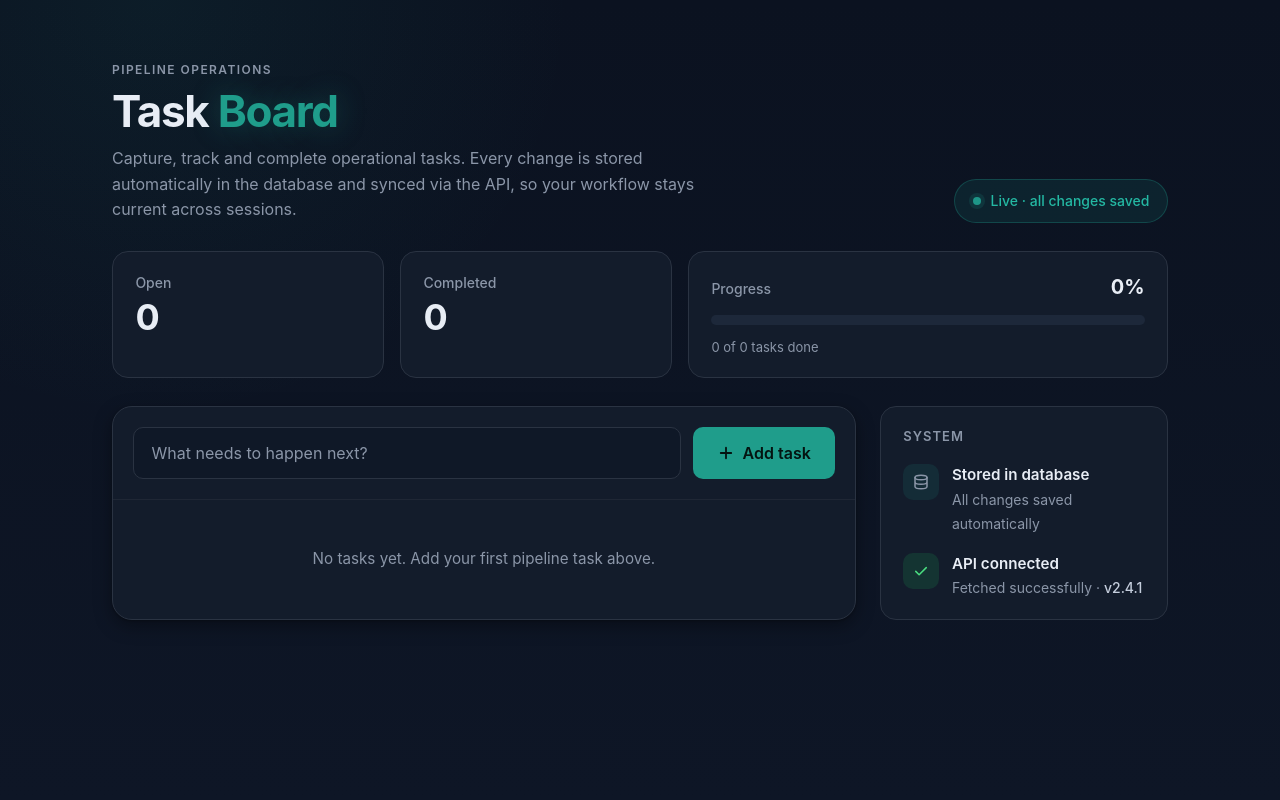
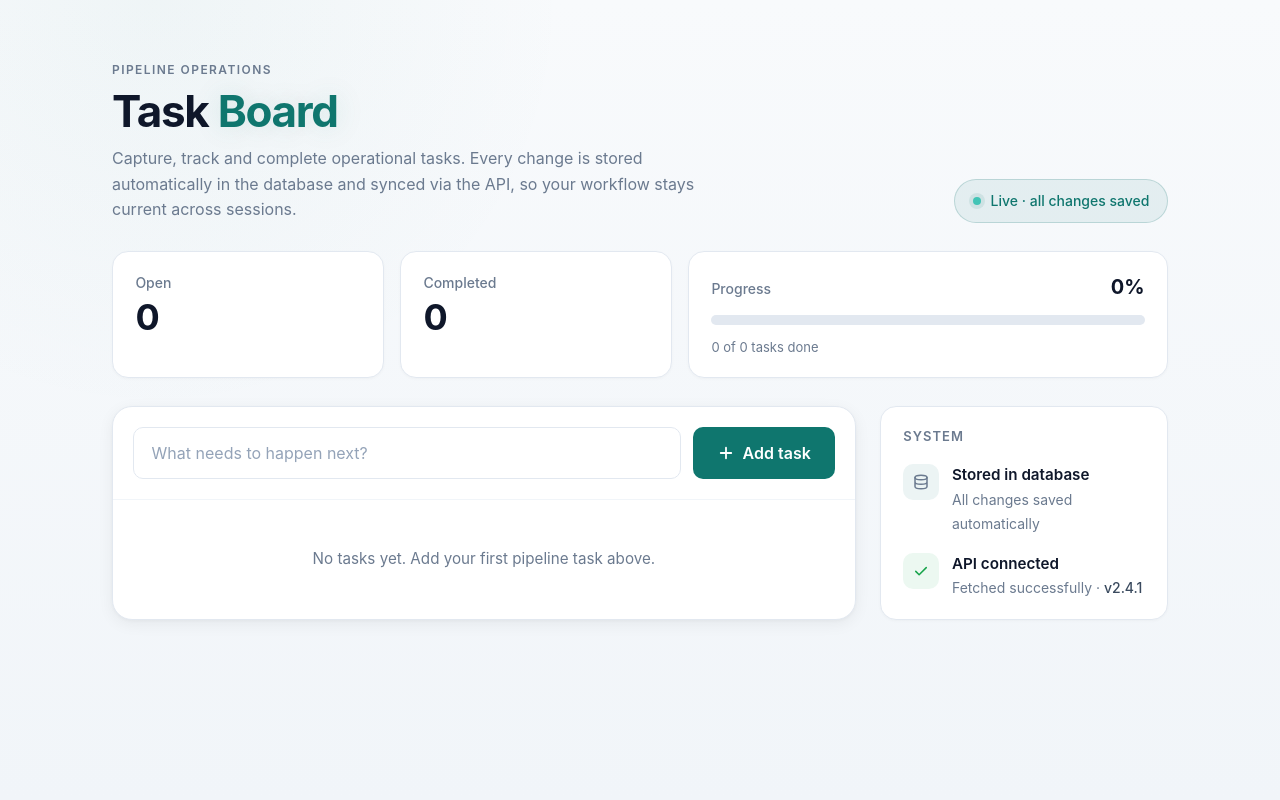
Before and after one commit to muhammad-ahmadd-shafiq/app, a Flask app: page / in a window 1280 px wide. Run offline with Flask 3, Linux system fonts and the light colour scheme; data that the repository does not hold is empty.

Commit message:
Update frontend index.html template

```diff
--- a/services/frontend/templates/index.html
+++ b/services/frontend/templates/index.html
@@ -5,27 +5,27 @@
   <meta name="viewport" content="width=device-width, initial-scale=1">
   <title>Task Board · Pipeline Operations &amp; Task Management</title>
   <style>
-    /* ——— dark navy + deep green palette ——— */
+    /* ——— light theme with green accents ——— */
     :root {
-      --ink: #e8edf5;
-      --ink-soft: #c4cddc;
-      --muted: #8b96a8;
-      --line: #2a3342;
-      --line-light: #1f2735;
-      --accent: #1f9d8b;
-      --accent-hover: #24b8a3;
-      --accent-subtle: rgba(31, 157, 139, 0.12);
-      --bg: #0b1220;
-      --card: #131c2b;
-      --card-hover: #182233;
-      --done-ink: #7d899b;
-      --ok: #4ade80;
-      --ok-bg: rgba(34, 197, 94, 0.14);
-      --warn: #fbbf24;
-      --warn-bg: rgba(251, 191, 36, 0.12);
-      --err: #f87171;
-      --err-bg: rgba(248, 113, 113, 0.08);
-      --shadow-md: 0 6px 18px rgba(0, 0, 0, 0.35), 0 1px 3px rgba(0, 0, 0, 0.25);
+      --ink: #1a2332;
+      --ink-soft: #3a4a5e;
+      --muted: #6b7a8f;
+      --line: #e2e8f0;
+      --line-light: #f1f5f9;
+      --accent: #0f766e;
+      --accent-hover: #14b8a6;
+      --accent-subtle: rgba(15, 118, 110, 0.08);
+      --bg: #f8fafc;
+      --card: #ffffff;
+      --card-hover: #f8fafc;
+      --done-ink: #94a3b8;
+      --ok: #16a34a;
+      --ok-bg: rgba(22, 163, 74, 0.08);
+      --warn: #d97706;
+      --warn-bg: rgba(217, 119, 6, 0.08);
+      --err: #dc2626;
+      --err-bg: rgba(220, 38, 38, 0.06);
+      --shadow-md: 0 4px 16px rgba(0, 0, 0, 0.06), 0 1px 4px rgba(0, 0, 0, 0.04);
       --radius-sm: 10px;
       --radius-md: 16px;
       --radius-lg: 20px;
@@ -39,8 +39,8 @@
       font-family: 'Inter', -apple-system, BlinkMacSystemFont, 'Segoe UI', Roboto, Helvetica, Arial, sans-serif;
       color: var(--ink);
       background:
-        radial-gradient(700px circle at 12% 0%, rgba(31, 157, 139, 0.08), transparent 60%),
-        linear-gradient(180deg, #0b1220 0%, #0e1626 100%);
+        radial-gradient(700px circle at 12% 0%, rgba(15, 118, 110, 0.04), transparent 60%),
+        linear-gradient(180deg, #f8fafc 0%, #f1f5f9 100%);
       background-attachment: fixed;
       line-height: 1.5;
       min-height: 100vh;
@@ -81,11 +81,12 @@
       font-weight: 700;
       letter-spacing: -0.03em;
       margin: 0.5rem 0 0.75rem;
+      color: #0f172a;
     }
 
     h1 span {
       color: var(--accent);
-      text-shadow: 0 0 28px rgba(31, 157, 139, 0.35);
+      text-shadow: 0 0 28px rgba(15, 118, 110, 0.15);
     }
 
     .app-purpose {
@@ -105,9 +106,9 @@
       border-radius: 999px;
       font-size: 0.875rem;
       font-weight: 500;
-      color: var(--accent-hover);
+      color: var(--accent);
       background: var(--accent-subtle);
-      border: 1px solid rgba(31, 157, 139, 0.3);
+      border: 1px solid rgba(15, 118, 110, 0.2);
       white-space: nowrap;
     }
 
@@ -118,7 +119,7 @@
       height: 8px;
       border-radius: 50%;
       background: var(--accent-hover);
-      box-shadow: 0 0 0 4px rgba(31, 157, 139, 0.2);
+      box-shadow: 0 0 0 4px rgba(15, 118, 110, 0.12);
       animation: pulse 2.4s ease-in-out infinite;
     }
 
@@ -136,16 +137,17 @@
       display: flex;
       flex-direction: column;
       gap: 0.4rem;
+      box-shadow: 0 1px 3px rgba(0,0,0,0.03);
     }
 
     .stat.wide { flex: 2 1 20rem; gap: 0.8rem; }
     .stat-label { font-size: 0.875rem; font-weight: 500; color: var(--muted); }
-    .stat-num { font-size: 2.25rem; font-weight: 700; line-height: 1; letter-spacing: -0.02em; }
+    .stat-num { font-size: 2.25rem; font-weight: 700; line-height: 1; letter-spacing: -0.02em; color: #0f172a; }
     .stat-row { display: flex; align-items: baseline; justify-content: space-between; }
-    .stat-row strong { font-size: 1.25rem; }
+    .stat-row strong { font-size: 1.25rem; color: #0f172a; }
     .stat-foot { font-size: 0.8125rem; color: var(--muted); }
 
-    .bar { height: 10px; border-radius: 999px; background: #1d283a; overflow: hidden; }
+    .bar { height: 10px; border-radius: 999px; background: #e2e8f0; overflow: hidden; }
     .bar > i { display: block; height: 100%; border-radius: 999px; background: linear-gradient(90deg, var(--accent), var(--accent-hover)); }
 
     /* ——— layout ——— */
@@ -176,17 +178,17 @@
       padding: 0 1.1rem;
       border: 1px solid var(--line);
       border-radius: var(--radius-sm);
-      background: #0f1827;
+      background: #ffffff;
       color: var(--ink);
       font: inherit;
       font-size: 1rem;
       transition: border-color 0.15s ease, box-shadow 0.15s ease;
     }
-    input[type="text"]::placeholder { color: var(--muted); }
+    input[type="text"]::placeholder { color: #94a3b8; }
     input[type="text"]:focus {
       outline: none;
       border-color: var(--accent);
-      box-shadow: 0 0 0 3px rgba(31, 157, 139, 0.2);
+      box-shadow: 0 0 0 3px rgba(15, 118, 110, 0.12);
     }
 
     .btn-primary {
@@ -195,7 +197,7 @@
       border: 0;
       border-radius: var(--radius-sm);
       background: var(--accent);
-      color: #041411;
+      color: #ffffff;
       font: inherit;
       font-size: 1rem;
       font-weight: 600;
@@ -206,7 +208,7 @@
       white-space: nowrap;
       transition: background 0.15s ease, box-shadow 0.15s ease;
     }
-    .btn-primary:hover { background: var(--accent-hover); box-shadow: 0 0 20px rgba(31, 157, 139, 0.3); }
+    .btn-primary:hover { background: var(--accent-hover); box-shadow: 0 0 20px rgba(15, 118, 110, 0.25); }
 
     /* ——— filter tabs ——— */
     .filters { display: flex; flex-wrap: wrap; gap: 0.5rem; padding: 0 1.25rem 1rem; }
@@ -228,16 +230,16 @@
       transition: background 0.15s ease, border-color 0.15s ease;
     }
     .tab:hover { background: var(--card-hover); }
-    .tab[aria-pressed="true"] { background: var(--accent); border-color: var(--accent); color: #041411; font-weight: 600; }
+    .tab[aria-pressed="true"] { background: var(--accent); border-color: var(--accent); color: #ffffff; font-weight: 600; }
     .tab b {
       font-size: 0.75rem;
       min-width: 1.4rem;
       padding: 0.1rem 0.4rem;
       border-radius: 999px;
-      background: rgba(255, 255, 255, 0.08);
+      background: rgba(0, 0, 0, 0.06);
       text-align: center;
     }
-    .tab[aria-pressed="true"] b { background: rgba(4, 20, 17, 0.18); }
+    .tab[aria-pressed="true"] b { background: rgba(255, 255, 255, 0.2); }
 
     /* ——— task list ——— */
     ul { list-style: none; margin: 0; padding: 0; }
@@ -271,7 +273,7 @@
       width: 24px;
       height: 24px;
       border-radius: 7px;
-      border: 2px solid #5f6b7c;
+      border: 2px solid #cbd5e1;
       display: flex;
       align-items: center;
       justify-content: center;
@@ -295,7 +297,7 @@
       line-height: 1.4;
       word-break: break-word;
     }
-    li.done .title { text-decoration: line-through; text-decoration-color: #5f6b7c; color: var(--done-ink); font-weight: 400; }
+    li.done .title { text-decoration: line-through; text-decoration-color: #cbd5e1; color: var(--done-ink); font-weight: 400; }
 
     .chip {
       flex: none;
@@ -321,7 +323,7 @@
     .error {
       background: var(--err-bg);
       color: var(--err);
-      border: 1px solid rgba(248, 113, 113, 0.3);
+      border: 1px solid rgba(220, 38, 38, 0.2);
       padding: 0.8rem 1rem;
       border-radius: var(--radius-sm);
       font-size: 0.9rem;
@@ -340,6 +342,7 @@
       display: flex;
       flex-direction: column;
       gap: 1.1rem;
+      box-shadow: 0 1px 3px rgba(0,0,0,0.03);
     }
     .system h2 {
       margin: 0;
@@ -354,10 +357,10 @@
       width: 2.25rem; height: 2.25rem; flex: none;
       border-radius: 10px;
       display: flex; align-items: center; justify-content: center;
-      background: var(--accent-subtle); color: var(--accent-hover);
+      background: var(--accent-subtle); color: var(--accent);
     }
     .sys-icon.ok { background: var(--ok-bg); color: var(--ok); }
-    .sys-item strong { display: block; font-size: 0.95rem; font-weight: 600; }
+    .sys-item strong { display: block; font-size: 0.95rem; font-weight: 600; color: #0f172a; }
     .sys-item span { font-size: 0.875rem; color: var(--muted); }
     .sys-item em { font-style: normal; font-weight: 500; color: var(--ink-soft); }
 
@@ -444,7 +447,7 @@
             <input type="hidden" name="done" value="{{ 'false' if task.done else 'true' }}">
             <button class="check" type="submit" aria-label="{{ 'Mark as open' if task.done else 'Mark as done' }}: {{ task.title }}">
               <span class="box">
-                <svg width="14" height="14" viewBox="0 0 24 24" fill="none" stroke="#041411" stroke-width="3.2" stroke-linecap="round" stroke-linejoin="round" aria-hidden="true"><path d="M5 12.5l4.5 4.5L19 7.5"/></svg>
+                <svg width="14" height="14" viewBox="0 0 24 24" fill="none" stroke="#ffffff" stroke-width="3.2" stroke-linecap="round" stroke-linejoin="round" aria-hidden="true"><path d="M5 12.5l4.5 4.5L19 7.5"/></svg>
               </span>
             </button>
           </form>
```
